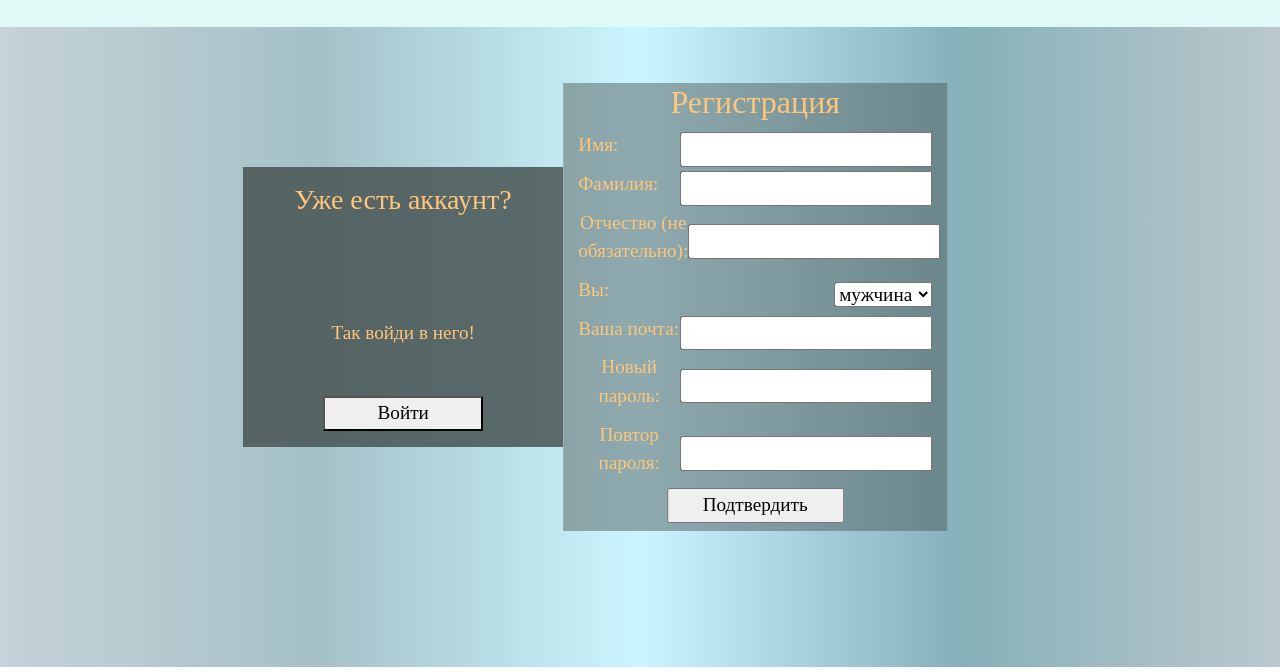
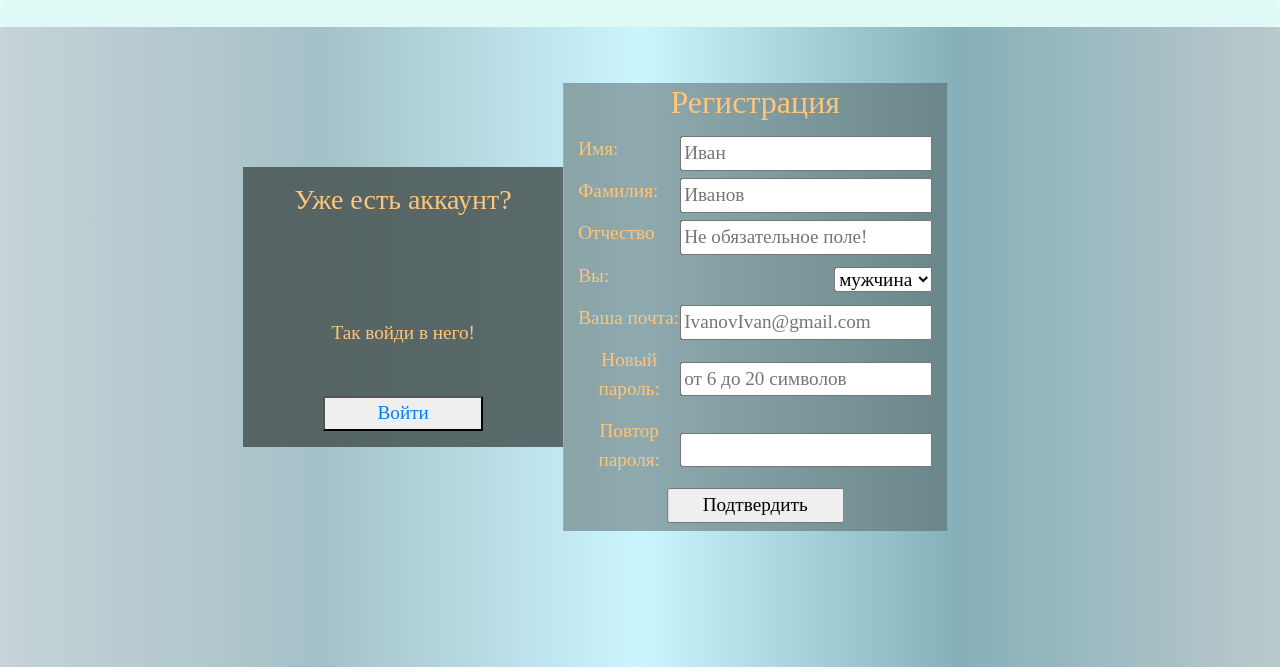
Before and after one commit to Klastoor/Site_shop, a Flask app: page /register in a window 1280 px wide. Shown: the part 799-1471 px from the top of the page. Run offline with Flask 2, Linux system fonts and the light colour scheme; some libraries are stand-ins or nearby versions; some web fonts are replaced.

Commit message:
add comment for css style

```diff
--- a/app/forms.py
+++ b/app/forms.py
@@ -12,12 +12,12 @@ from flask_ckeditor import CKEditorField
 
 ################# Registr
 class RegisterForm(FlaskForm):
-    name = StringField('Имя: ', validators=[DataRequired()])
-    surname = StringField('Фамилия: ', validators=[DataRequired()])
-    second_name = StringField('Отчество (не обязательно): ')
+    name = StringField('Имя: ', validators=[DataRequired()], render_kw={'placeholder': 'Иван'})
+    surname = StringField('Фамилия: ', validators=[DataRequired()], render_kw={'placeholder': 'Иванов'})
+    second_name = StringField(label=('Отчество'), render_kw={'placeholder': 'Не обязательное поле! '})
     gender = SelectField('Вы: ',validators=[DataRequired()] , choices=[('men', 'мужчина'), ('women', 'женщина')])
-    email = EmailField('Ваша почта: ', validators=[DataRequired(), Email(message='Указанная почта уже была использована!'), Length(max=50)])
-    password_1 = PasswordField('Новый пароль: ',  validators=[DataRequired(), Length(min=6, max=20, message='Пароль должен состоять от 6 до 20 символов!')])
+    email = EmailField('Ваша почта: ', validators=[DataRequired(), Email(message='Указанная почта уже была использована!'), Length(max=50)], render_kw={'placeholder': 'IvanovIvan@gmail.com'})
+    password_1 = PasswordField('Новый пароль: ',  validators=[DataRequired(), Length(min=6, max=20, message='Пароль должен состоять от 6 до 20 символов!')], render_kw={'placeholder': 'от 6 до 20 символов'})
     password_2 = PasswordField('Повтор пароля: ', validators=[DataRequired(), EqualTo('password_1', message='Пароли не совпадают!')])
     btn = SubmitField('Подтвердить')
 
--- a/app/routes.py
+++ b/app/routes.py
@@ -46,7 +46,7 @@ def login():
             else:
                 flash("Неверно  введен пароль!")
         else:
-            flash("Аккаунта с таким эмейлом - нет!")
+            flash("Указанный эмейл-адресс не зарегистрирован!")
     return render_template("login.html", form=form)
 
 @app.route('/user/<id>')
--- a/app/static/css/style.css
+++ b/app/static/css/style.css
@@ -4,11 +4,16 @@ body, main, .container-fluid{
     font-family: 'Times New Roman', Times, serif;
     font-weight: 400;
 }
+
+/* =================================== ШАПКА САЙТА =========================================== */
+
+/* Верхний блок  где картинка + навигация*/
 header{
     width: 100%;
     background: #DFF9F6;
 }
 
+/* текст над картинкой */
 .logo-wrap > h3{
     position: relative;
     display: inline-block;
@@ -20,6 +25,7 @@ header{
     top: 35px;
 }
 
+/* Блок с картинкой */
 .logo-wrap{
     width: 100%;
     min-height: 80vh;
@@ -28,18 +34,23 @@ header{
     background-repeat: no-repeat;
     background-clip: padding-box;
 }
+
+/* Вся навигационная панель */
 nav{
     position: relative;
     height: 20vh;
     width: 100%;
 }
 
+/* Блок с кнопками действий с аккаунтом */
 .account{
     position: absolute;
     font-weight: 800;
     top: 7%;
     right: 15%;
 }
+
+/* Непосредственно сами кнопки */
 .account > a{
     color: black;
     text-decoration: none;
@@ -48,10 +59,12 @@ nav{
     line-height: 90px;
 }
 
+/* Кнопки в момент когда на них наводят мышью */
 .account > a:hover{
     color: #2BD800;
 }
 
+/* Блок с основными навигационнами кнопками по сайту */
 .wrapper-nav{
     position: absolute;
     width: 100%;
@@ -65,6 +78,8 @@ nav{
     list-style-type: none;
     margin: 2%;
 }
+
+/* Непосредственно сами кнопки */
 .nav-item > li > a{
     color: black;
     text-decoration: none;
@@ -72,15 +87,23 @@ nav{
     font-size: 17px;
     line-height: 71px;
 }
+
+/* Кнопки в момент когда на них наводят мышью */
 .nav-item > li > a:hover{
     color: #2BD800;
 }
+
+/* =========================================================================================== */
+
+/* разделительная полоса между секциями */
 hr{
     margin: 0;
     padding-bottom: 36px;
     border-top: 3px solid black;
 }
 
+/* =================================== ГЛАВНАЯ СТРАНИЦА ====================================== */
+/* Первый блок картинка + текст */
 .section-block-1{
     width: 100%;
     min-height: 450px;
@@ -90,6 +113,7 @@ hr{
     justify-content: center;
 }
 
+/* текст первого блока */
 .section-block-1 > .text{
     margin: auto 0;
     line-height: 1.5rem;
@@ -100,19 +124,24 @@ hr{
     color: #333333;
 }
 
+/* Оглавление второго блока */
 .section-block-2 > h4{
     text-align: center;
 }
 
+/* Блог картинки второго блока */
 .section-block-2 > .figure{
     margin: 36px auto 36px 165px;
 
 }
+
+/* Настройки картинки второго блока */
 .section-block-2 > .figure > img{
     width: 403px;
     height: 403px;
 }
 
+/* Кнопка под картинкой второго блока */
 .section-block-2 > .button > a{
     margin-left: 255px;
     background: #0ec03a;
@@ -125,10 +154,15 @@ hr{
     text-decoration: none;
     border-radius: 10px;
 }
+
+/* Кнопка под картинкой второго блока в момент наведения мышью*/
 .section-block-2 > .button > a:hover{
     background: #4E59F2;
 }
+/* ========================================================================================== */
 
+/* ================================== НИЖНЯЯ ЧАСТЬ САЙТА ===================================== */
+/* Весь блок */
 .footer{
     width: 100%;
     height: 300px;
@@ -144,6 +178,7 @@ hr{
     padding-top: 45px;
 }
 
+/* Левая часть блока */
 .footer > .text-1{
     color: black;
     text-align: center;
@@ -151,19 +186,25 @@ hr{
     margin-right: 40px;
 }
 
+/* Правая часть блока */
 .footer > .text-2{
     color: #ffffff;
     text-align: center;
     margin-left: 40px;
 }
+/* =========================================================================================== */
 
-/* __________________________ALLL STYLE_____________________________________ */
+
+/* ============================ СТРАНИЦА "ВХОДА" И "РЕГИСТРАЦИИ" ============================= */
+/* Обертка всего блока */
 .main_wrap{
     min-height: 80vh;
     width: 100%;
     background: rgb(229,240,244);
     background: linear-gradient(90deg, rgb(198, 211, 216) 0%, rgb(164, 193, 199) 25%, rgba(203,245,255,1) 50%, rgb(134, 176, 185) 75%, rgb(186, 201, 204) 100%);
 }
+
+/*  Сам блок  */
 .main{
     min-height: 70vh;
     width: 100%;
@@ -174,6 +215,7 @@ hr{
     font-size: larger;
 }
 
+/* Общая левая часть блока */
 .left_area{
     position: absolute;
     background: #495553da;
@@ -189,6 +231,7 @@ hr{
     z-index: 0;
 }
 
+/* Правая часть блока "ВХОД" */
 .right_area{
     position: absolute;
     background: #49555377;
@@ -202,6 +245,18 @@ hr{
     z-index: 100;
 }
 
+/* Форма для ввода данных правой части блока "ВХОД" */
+.right_area > form{
+    display: flex;
+    flex-direction: column;
+    justify-content: space-between;
+    height: 100%;
+    text-align: center;
+    z-index: 100;
+
+}
+
+/* Правая часть блока "РЕГИСТРАЦИЯ" */
 .right_area_2{
     position: absolute;
     background: #49555377;
@@ -215,16 +270,7 @@ hr{
     z-index: 100;
 }
 
-.right_area > form{
-    display: flex;
-    flex-direction: column;
-    justify-content: space-between;
-    height: 100%;
-    text-align: center;
-    z-index: 100;
-
-}
-
+/* Форма для ввода данных правой части блока "РЕГИСТРАЦИЯ" */
 .right_area_2 > form{
     display: flex;
     flex-direction: column;
@@ -234,11 +280,17 @@ hr{
     z-index: 100;
 }
 
+/* Общий стиль полей для ввода данных */
 .flex{
     display: flex;
     flex-flow: row nowrap;
     justify-content: space-between;
     align-items: center;
+}
+
+/* Текст ошибок появляющийся под полем ввода */
+.error{
+    color: #ff0000;
 }
 
 aside{
--- a/app/templates/login.html
+++ b/app/templates/login.html
@@ -8,7 +8,7 @@
 
         <h3>Еще нет аккаунта?</h3><br>
         <p>Так пора его завести!</p>
-        <button class="btn_1 w-50 align-self-center" href="/register" id="btn_signup">Регистрация</button>
+        <button class="btn_1 w-50 align-self-center" id="btn_signup"><a href="{{ url_for('register') }}">Регистрация</a></button>
 
     </section><!-- /.left-area -->
 
--- a/app/templates/register.html
+++ b/app/templates/register.html
@@ -9,7 +9,7 @@
           <h3>Уже есть аккаунт?</h3>
           <br>
           <p>Так войди в него!</p>
-          <button class="btn_1 w-50 align-self-center" href="/login" id="btn_login">Войти</a>
+          <button class="btn_1 w-50 align-self-center" id="btn_login"><a href="{{ url_for('login') }}">Войти</a></button>
 
     </section><!-- /.left-area -->
 
```
Also changed, not shown: 1 other file.
